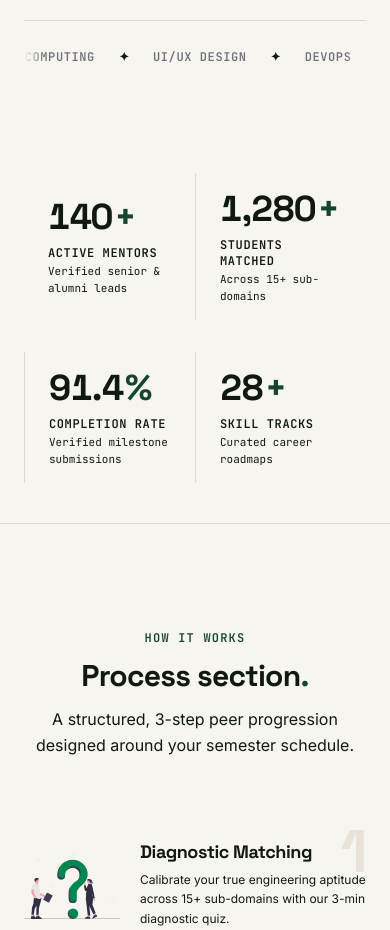
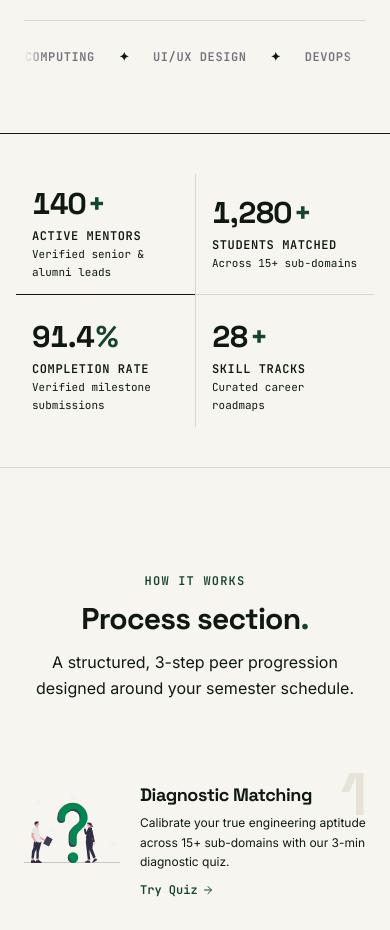
Before and after one commit to youngestage/NACOS-ABUAD, a Next.js app: page / in a window 390 px wide. Shown: the part 800-1730 px from the top of the page. Built offline with nearby package versions, Linux system fonts and the light colour scheme.

Commit message:
fix: make metrics strip responsive with clean 2x2 grid borders on mobile

```diff
--- a/src/components/landing/StatsStrip.tsx
+++ b/src/components/landing/StatsStrip.tsx
@@ -10,7 +10,7 @@ interface StatItemProps {
   decimals?: number;
   label: string;
   sublabel?: string;
-  showDivider?: boolean;
+  className?: string;
 }
 
 function MetricItem({
@@ -20,7 +20,7 @@ function MetricItem({
   decimals = 0,
   label,
   sublabel,
-  showDivider = true,
+  className = "",
 }: StatItemProps) {
   const ref = useRef<HTMLDivElement>(null);
   const isInView = useInView(ref, { once: true, amount: 0.35 });
@@ -57,21 +57,19 @@ function MetricItem({
       initial={{ opacity: 0, y: 16 }}
       animate={isInView ? { opacity: 1, y: 0 } : { opacity: 0, y: 16 }}
       transition={{ duration: 0.6, ease: "easeOut" }}
-      className={`flex flex-col justify-center px-6 sm:px-8 py-4 ${
-        showDivider ? "border-l border-line" : ""
-      }`}
+      className={`flex flex-col justify-center px-4 sm:px-6 lg:px-8 py-3 sm:py-4 ${className}`}
     >
-      <div className="font-display font-bold text-4xl sm:text-5xl lg:text-6xl text-ink tracking-tight flex items-baseline">
+      <div className="font-display font-bold text-3xl sm:text-4xl lg:text-5xl xl:text-6xl text-ink tracking-tight flex items-baseline">
         <span>{prefix}</span>
         <span className="tabular-nums">{formattedValue}</span>
         <span className="text-forest ml-0.5">{suffix}</span>
       </div>
-      <div className="mt-2 space-y-0.5">
-        <p className="font-mono text-xs sm:text-sm font-semibold uppercase tracking-wider text-ink/80">
+      <div className="mt-1.5 sm:mt-2 space-y-0.5">
+        <p className="font-mono text-xs sm:text-sm font-semibold uppercase tracking-wider text-ink/85">
           {label}
         </p>
         {sublabel && (
-          <p className="text-[11px] font-mono text-ink/50">
+          <p className="text-[11px] sm:text-xs font-mono text-ink/55 leading-relaxed">
             {sublabel}
           </p>
         )}
@@ -82,38 +80,47 @@ function MetricItem({
 
 export default function StatsStrip() {
   return (
-    <section className="py-10 sm:py-14 bg-paper">
-      <div className="max-w-7xl mx-auto px-6 sm:px-8">
-        <div className="grid grid-cols-2 lg:grid-cols-4 gap-y-8">
+    <section className="py-10 sm:py-16 bg-paper border-t border-line/60">
+      <div className="max-w-7xl mx-auto px-4 sm:px-6 lg:px-8">
+        <div className="grid grid-cols-2 lg:grid-cols-4">
+
+          {/* Metric 1: Top-Left on Mobile, 1st on Desktop */}
           <MetricItem
             endValue={140}
             suffix="+"
             label="Active Mentors"
             sublabel="Verified senior & alumni leads"
-            showDivider={false}
+            className=""
           />
+
+          {/* Metric 2: Top-Right on Mobile, 2nd on Desktop */}
           <MetricItem
             endValue={1280}
             suffix="+"
             label="Students Matched"
             sublabel="Across 15+ sub-domains"
-            showDivider={true}
+            className="border-l border-line"
           />
+
+          {/* Metric 3: Bottom-Left on Mobile, 3rd on Desktop */}
           <MetricItem
             endValue={91.4}
             suffix="%"
             decimals={1}
             label="Completion Rate"
             sublabel="Verified milestone submissions"
-            showDivider={true}
+            className="border-t border-line/60 pt-6 sm:pt-8 lg:border-t-0 lg:pt-4 lg:border-l lg:border-line"
           />
+
+          {/* Metric 4: Bottom-Right on Mobile, 4th on Desktop */}
           <MetricItem
             endValue={28}
             suffix="+"
             label="Skill Tracks"
             sublabel="Curated career roadmaps"
-            showDivider={true}
+            className="border-l border-line border-t border-line/60 pt-6 sm:pt-8 lg:border-t-0 lg:pt-4"
           />
+
         </div>
       </div>
     </section>
```
